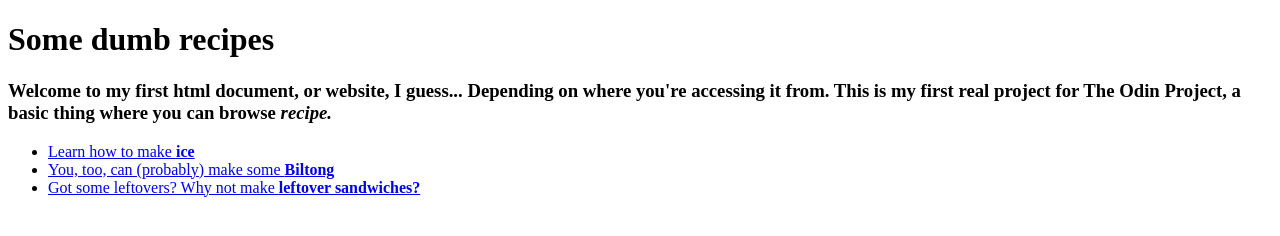
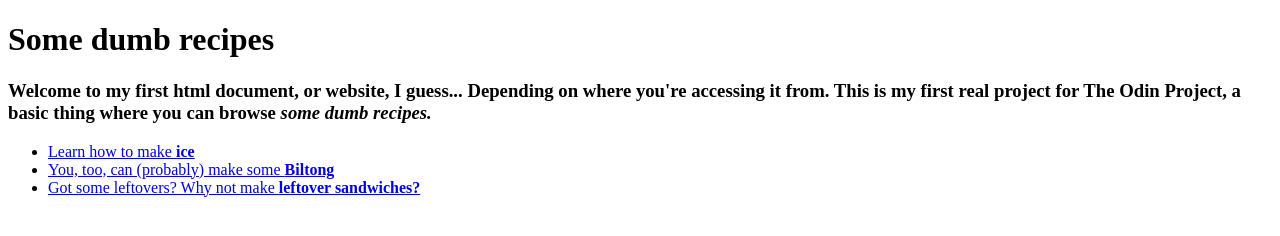
Before and after one commit to jacojerb/odin-recipes, a plain HTML site: page index.html in a window 1280 px wide. Drawn offline with Linux system fonts and the light colour scheme.

Commit message:
fixed a dumb spelling mistake

```diff
--- a/index.html
+++ b/index.html
@@ -8,7 +8,7 @@
 </head>
 <body>
     <h1>Some dumb recipes</h1>
-    <h3>Welcome to my first html document, or website, I guess... Depending on where you're accessing it from. This is my first real project for <strong>The Odin Project</strong>, a basic thing where you can browse <em>recipe.</em></h3>
+    <h3>Welcome to my first html document, or website, I guess... Depending on where you're accessing it from. This is my first real project for <strong>The Odin Project</strong>, a basic thing where you can browse <em>some dumb recipes.</em></h3>
     <ul>
         <li><a href="./recipes/ice.html">Learn how to make <strong>ice</strong></a></li>
         <li><a href="./recipes/biltong.html">You, too, can (probably) make some <strong>Biltong</strong></a></li>
```
